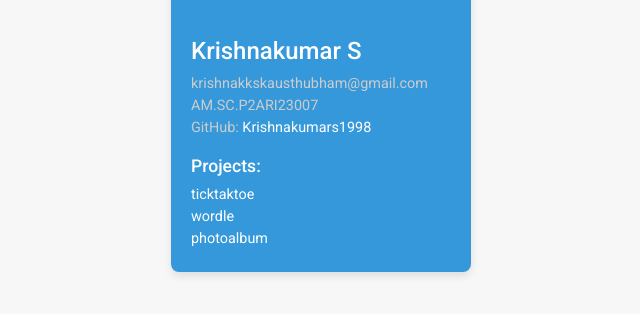
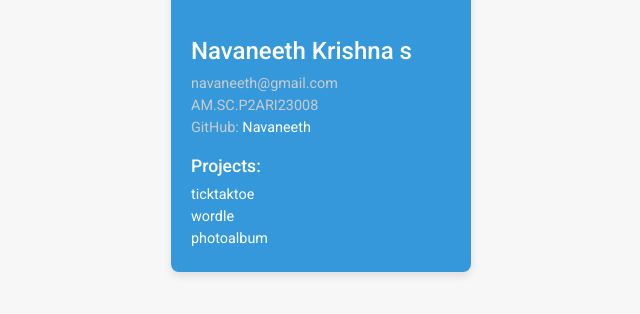
Before and after one commit to navaneeth108/navaneeth108.github.io, a plain HTML site: page index.html in a window 1280 px wide. Shown: the part 326-640 px from the top of the page, without its empty margins (319-959 px from the left). Drawn offline with Linux system fonts and the light colour scheme.

Commit message:
Update index.html

```diff
--- a/index.html
+++ b/index.html
@@ -233,13 +233,13 @@
 
         <div class="profile-details">
 
-            <h2 class="name">Krishnakumar S</h2>
+            <h2 class="name">Navaneeth Krishna s</h2>
 
-            <p class="email">krishnakkskausthubham@gmail.com</p>
+            <p class="email">navaneeth@gmail.com</p>
 
-            <p class="email">AM.SC.P2ARI23007</p>
+            <p class="email">AM.SC.P2ARI23008</p>
 
-            <p class="github">GitHub: <a href="https://github.com/Krishnakumars1998" target="_blank">Krishnakumars1998</a></p>
+            <p class="github">GitHub: <a href="https://github.com/navaneeth108" target="_blank">Navaneeth</a></p>
 
             <div class="projects">
 
```
